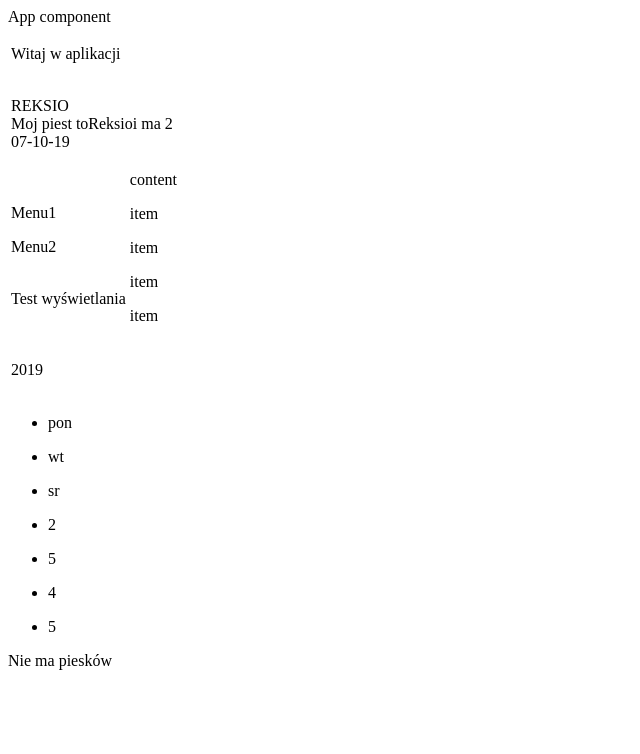
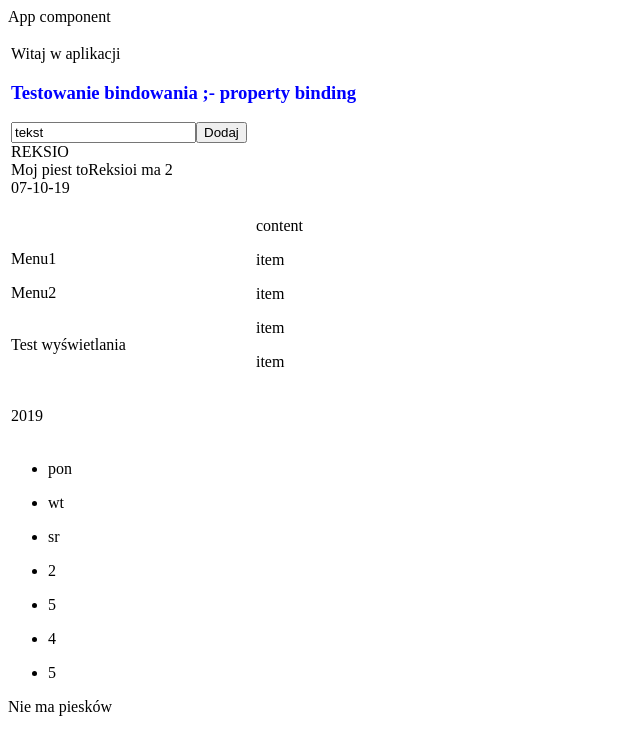
Before and after one commit to PawelGotowala/AngularStart, an Angular app: page / in a window 1280 px wide. Shown: the top 754 px of the page, without its empty margins (0-640 px from the left). Built offline with nearby package versions, Linux system fonts and the light colour scheme.

Commit message:
property binding

```diff
--- a/src/app/witaj/witaj.component.css
+++ b/src/app/witaj/witaj.component.css
@@ -1,4 +1,6 @@
-
-app-witaj{
-  text-align: center;
+.color{
+  color: blue;
 }
+.color2{
+  color: red;
+}
--- a/src/app/witaj/witaj.component.html
+++ b/src/app/witaj/witaj.component.html
@@ -1 +1,12 @@
 <p>Witaj w aplikacji</p>
+
+
+<h3 [className]="colorClass"> Testowanie bindowania ;- property binding</h3>
+
+<img [src]="logoUrl" >
+
+<label>
+    <input [maxLength]="maxLarge" [value]="inputText">
+</label>
+
+<button [disabled]="isDisable" (click)="change()">Dodaj</button>
--- a/src/app/witaj/witaj.component.ts
+++ b/src/app/witaj/witaj.component.ts
@@ -1,15 +1,32 @@
-import { Component, OnInit } from '@angular/core';
+import {Component, OnInit} from '@angular/core';
 
 @Component({
-  selector: 'app-witaj',
-  templateUrl: './witaj.component.html',
-  styleUrls: ['./witaj.component.css']
+    selector: 'app-witaj',
+    templateUrl: './witaj.component.html',
+    styleUrls: ['./witaj.component.css']
 })
 export class WitajComponent implements OnInit {
 
-  constructor() { }
+    inputText = 'tekst';
+    maxLarge = 5;
+    colorClass = 'color';
+    logoUrl = '';
+    isDisable = true;
 
-  ngOnInit() {
-  }
+    constructor() {
+        setTimeout(() => {
+            this.isDisable = false;
+        }, 3000);
+    }
+
+    change() {
+        this.inputText = 'zamian tekstu i koloru';
+        this.maxLarge = 10;
+        this.colorClass = 'color2';
+        this.logoUrl = 'https://angular.io/assets/images/logos/angular/angular.svg';
+    }
+
+    ngOnInit() {
+    }
 
 }
```
